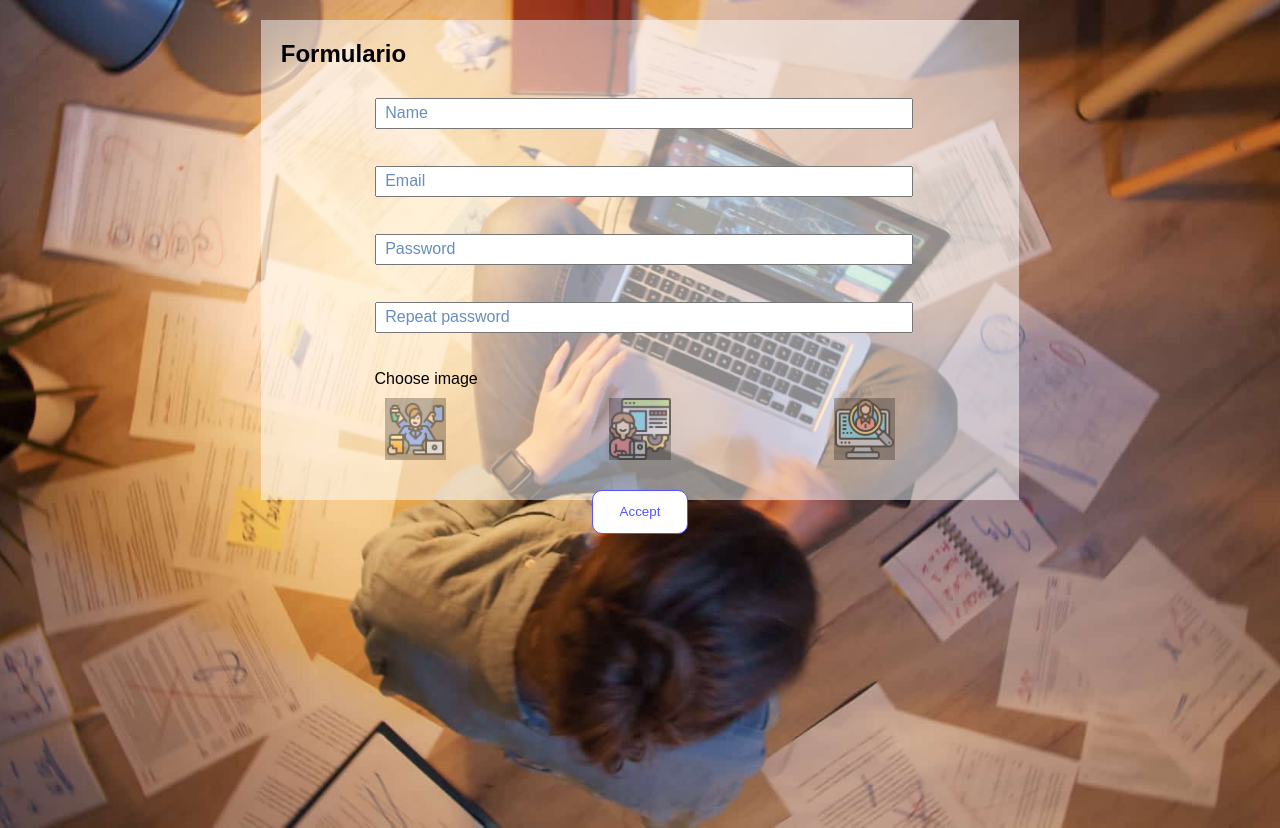
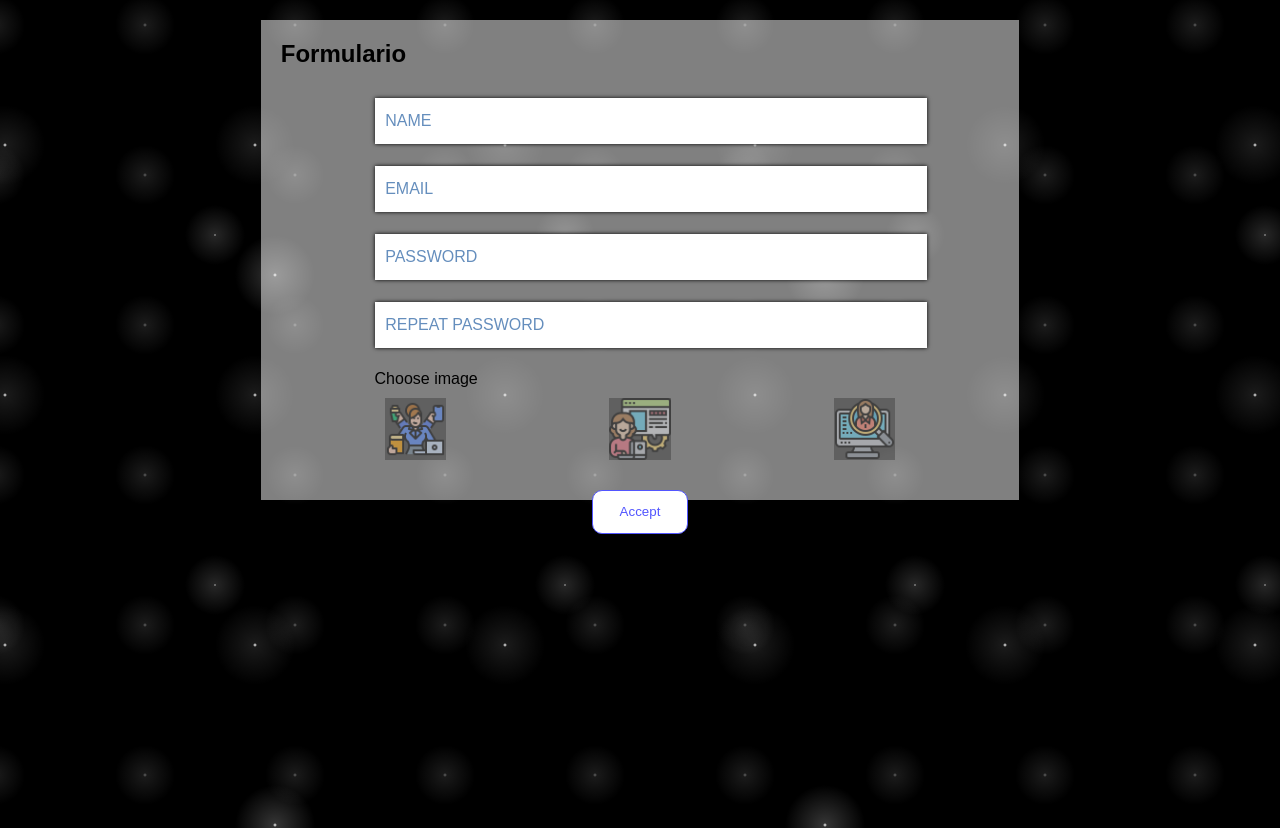
Before and after one commit to HernandezHugo/GS-DAW, a PHP site: page / in a window 1280 px wide. Run offline with PHP 8.4, Linux system fonts and the light colour scheme.

Commit message:
DIW - act 3 completed

```diff
--- a/DIW/UD02/activitat 03/index.html
+++ b/DIW/UD02/activitat 03/index.html
@@ -12,20 +12,20 @@
       <h2>Formulario</h2>
       <form action="">
         <div class="input-container input-text">
+          <input type="text" required />
           <label for="">Name</label>
-          <input type="text" required />
         </div>
         <div class="input-container input-text">
+          <input type="email" required/>
           <label for="">Email</label>
-          <input type="email" />
         </div>
         <div class="input-container input-text">
+          <input type="password" required/>
           <label for="">Password</label>
-          <input type="password" />
         </div>
         <div class="input-container input-text">
+          <input type="password" required/>
           <label for="">Repeat password</label>
-          <input type="password" />
         </div>
         <div class="input-container h-100">
           <label for="">Choose image</label>
--- a/DIW/UD02/activitat 03/style.css
+++ b/DIW/UD02/activitat 03/style.css
@@ -15,9 +15,21 @@ h2 {
 }
 body {
   height: 100vh;
-  background-image: url(img/fondo-grande.jpg);
-  background-position: center;
-  background-size: cover;
+  background-color: black;
+  background-image: radial-gradient(
+      white,
+      rgba(255, 255, 255, 0.2) 2px,
+      transparent 40px
+    ),
+    radial-gradient(white, rgba(255, 255, 255, 0.15) 1px, transparent 30px),
+    radial-gradient(white, rgba(255, 255, 255, 0.1) 2px, transparent 40px),
+    radial-gradient(
+      rgba(255, 255, 255, 0.4),
+      rgba(255, 255, 255, 0.1) 2px,
+      transparent 30px
+    );
+  background-size: 550px 550px, 350px 350px, 250px 250px, 150px 150px;
+  background-position: 0 0, 40px 60px, 130px 270px, 70px 100px;
 }
 
 main {
@@ -45,26 +57,44 @@ input[type] {
 .input-text {
   position: relative;
 }
-.input-text label[for] {
+.input-text label {
   position: absolute;
-  bottom: 50%;
+  top: 30%;
   left: 2%;
   color: #658ebd;
+  pointer-events: none;
+  text-transform: uppercase;
+  transition: 0.5s;
 }
 
-.input-text:focus label[for]{
+.input-text input:valid ~ label,
+.input-text input:focus ~ label {
+  color: rgb(16, 0, 158);
+  top: -30%;
+  font-size: 0.8em;
+}
+
+.input-text:focus label {
   animation: slideOutUp 1s forwards;
 }
-[type="text"]{
+.input-text input {
+  border: 0;
+  box-shadow: 0 0 4px;
+  padding: 0.8em;
   outline: none;
+  transition: 0.5s;
+}
+.input-text input:focus {
+  border-bottom: 3px solid #5255ff;
+  box-shadow: 0 0 2px;
 }
 
 @keyframes slideOutUp {
-  from{
+  from {
     bottom: 50%;
     left: 2%;
   }
-  to{
+  to {
     bottom: 100%;
     color: #000000;
   }
```
